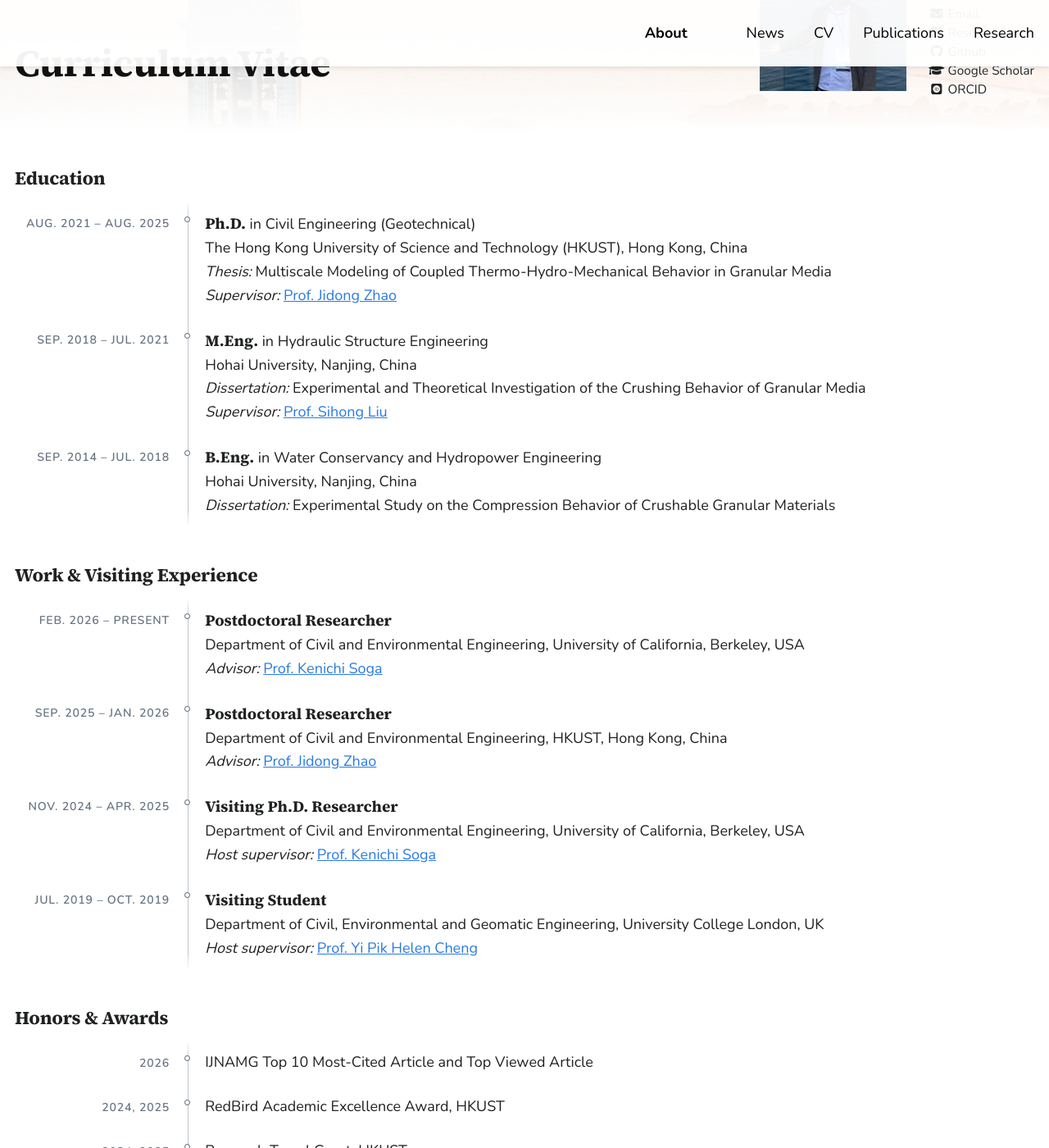
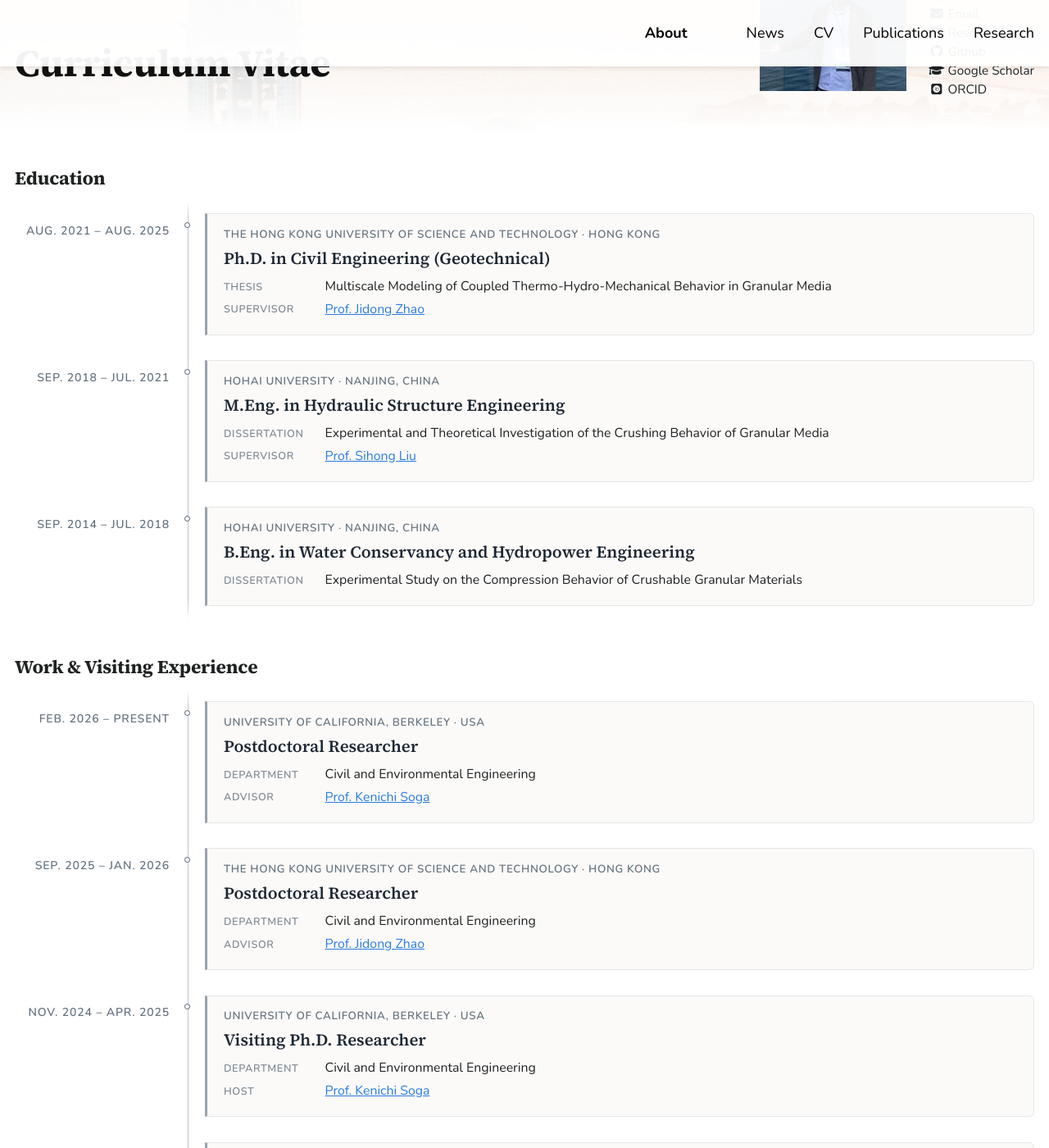
Before and after one commit to yujidu/yujidu.github.io, a Jekyll site: the page built from _pages/cv.md, in a window 1280 px wide and 1400 px high, scrolled down 311 px. Shown: the whole window at 82% size. Built offline with Jekyll 4.4.1, drawn with Linux system fonts in a browser that asks for light colours; some web fonts are replaced; some of the changed text lies outside the part shown.

Commit message:
CV: exact GRF funding, CEC end year; card design for education, experience and honors
Co-Authored-By: Claude Opus 5.5 <noreply@anthropic.com>
Claude-Session: https://claude.ai/code/session_01Vw9tGnbWFVNDt9UXvET6V8

```diff
--- a/_pages/cv.md
+++ b/_pages/cv.md
@@ -12,40 +12,68 @@ redirect_from:
 Education
 -----
 <ul class="cv-timeline">
-  <li><span class="cv-timeline__date">Aug. 2021 – Aug. 2025</span><div class="cv-timeline__body"><strong>Ph.D.</strong> in Civil Engineering (Geotechnical)<br>The Hong Kong University of Science and Technology (HKUST), Hong Kong, China<br><em>Thesis:</em> Multiscale Modeling of Coupled Thermo-Hydro-Mechanical Behavior in Granular Media<br><em>Supervisor:</em> <a href="https://jzhao.people.ust.hk/">Prof. Jidong Zhao</a></div></li>
-  <li><span class="cv-timeline__date">Sep. 2018 – Jul. 2021</span><div class="cv-timeline__body"><strong>M.Eng.</strong> in Hydraulic Structure Engineering<br>Hohai University, Nanjing, China<br><em>Dissertation:</em> Experimental and Theoretical Investigation of the Crushing Behavior of Granular Media<br><em>Supervisor:</em> <a href="https://sdxy.hhu.edu.cn/2021/0926/c15302a228739/page.htm">Prof. Sihong Liu</a></div></li>
-  <li><span class="cv-timeline__date">Sep. 2014 – Jul. 2018</span><div class="cv-timeline__body"><strong>B.Eng.</strong> in Water Conservancy and Hydropower Engineering<br>Hohai University, Nanjing, China<br><em>Dissertation:</em> Experimental Study on the Compression Behavior of Crushable Granular Materials</div></li>
+  <li class="cv-card cv-entry"><span class="cv-timeline__date">Aug. 2021 – Aug. 2025</span><div class="cv-timeline__body">
+    <div class="cv-card__eyebrow">The Hong Kong University of Science and Technology · Hong Kong</div>
+    <strong class="cv-card__title">Ph.D. in Civil Engineering (Geotechnical)</strong>
+    <dl class="cv-card__facts"><div><dt>Thesis</dt><dd>Multiscale Modeling of Coupled Thermo-Hydro-Mechanical Behavior in Granular Media</dd></div><div><dt>Supervisor</dt><dd><a href="https://jzhao.people.ust.hk/">Prof. Jidong Zhao</a></dd></div></dl>
+  </div></li>
+  <li class="cv-card cv-entry"><span class="cv-timeline__date">Sep. 2018 – Jul. 2021</span><div class="cv-timeline__body">
+    <div class="cv-card__eyebrow">Hohai University · Nanjing, China</div>
+    <strong class="cv-card__title">M.Eng. in Hydraulic Structure Engineering</strong>
+    <dl class="cv-card__facts"><div><dt>Dissertation</dt><dd>Experimental and Theoretical Investigation of the Crushing Behavior of Granular Media</dd></div><div><dt>Supervisor</dt><dd><a href="https://sdxy.hhu.edu.cn/2021/0926/c15302a228739/page.htm">Prof. Sihong Liu</a></dd></div></dl>
+  </div></li>
+  <li class="cv-card cv-entry"><span class="cv-timeline__date">Sep. 2014 – Jul. 2018</span><div class="cv-timeline__body">
+    <div class="cv-card__eyebrow">Hohai University · Nanjing, China</div>
+    <strong class="cv-card__title">B.Eng. in Water Conservancy and Hydropower Engineering</strong>
+    <dl class="cv-card__facts"><div><dt>Dissertation</dt><dd>Experimental Study on the Compression Behavior of Crushable Granular Materials</dd></div></dl>
+  </div></li>
 </ul>
 
 Work & Visiting Experience
 -----
 <ul class="cv-timeline">
-  <li><span class="cv-timeline__date">Feb. 2026 – Present</span><div class="cv-timeline__body"><strong>Postdoctoral Researcher</strong><br>Department of Civil and Environmental Engineering, University of California, Berkeley, USA<br><em>Advisor:</em> <a href="https://geomechanics.berkeley.edu/people/soga/">Prof. Kenichi Soga</a></div></li>
-  <li><span class="cv-timeline__date">Sep. 2025 – Jan. 2026</span><div class="cv-timeline__body"><strong>Postdoctoral Researcher</strong><br>Department of Civil and Environmental Engineering, HKUST, Hong Kong, China<br><em>Advisor:</em> <a href="https://jzhao.people.ust.hk/">Prof. Jidong Zhao</a></div></li>
-  <li><span class="cv-timeline__date">Nov. 2024 – Apr. 2025</span><div class="cv-timeline__body"><strong>Visiting Ph.D. Researcher</strong><br>Department of Civil and Environmental Engineering, University of California, Berkeley, USA<br><em>Host supervisor:</em> <a href="https://geomechanics.berkeley.edu/people/soga/">Prof. Kenichi Soga</a></div></li>
-  <li><span class="cv-timeline__date">Jul. 2019 – Oct. 2019</span><div class="cv-timeline__body"><strong>Visiting Student</strong><br>Department of Civil, Environmental and Geomatic Engineering, University College London, UK<br><em>Host supervisor:</em> <a href="https://profiles.ucl.ac.uk/6010">Prof. Yi Pik Helen Cheng</a></div></li>
+  <li class="cv-card cv-entry"><span class="cv-timeline__date">Feb. 2026 – Present</span><div class="cv-timeline__body">
+    <div class="cv-card__eyebrow">University of California, Berkeley · USA</div>
+    <strong class="cv-card__title">Postdoctoral Researcher</strong>
+    <dl class="cv-card__facts"><div><dt>Department</dt><dd>Civil and Environmental Engineering</dd></div><div><dt>Advisor</dt><dd><a href="https://geomechanics.berkeley.edu/people/soga/">Prof. Kenichi Soga</a></dd></div></dl>
+  </div></li>
+  <li class="cv-card cv-entry"><span class="cv-timeline__date">Sep. 2025 – Jan. 2026</span><div class="cv-timeline__body">
+    <div class="cv-card__eyebrow">The Hong Kong University of Science and Technology · Hong Kong</div>
+    <strong class="cv-card__title">Postdoctoral Researcher</strong>
+    <dl class="cv-card__facts"><div><dt>Department</dt><dd>Civil and Environmental Engineering</dd></div><div><dt>Advisor</dt><dd><a href="https://jzhao.people.ust.hk/">Prof. Jidong Zhao</a></dd></div></dl>
+  </div></li>
+  <li class="cv-card cv-entry"><span class="cv-timeline__date">Nov. 2024 – Apr. 2025</span><div class="cv-timeline__body">
+    <div class="cv-card__eyebrow">University of California, Berkeley · USA</div>
+    <strong class="cv-card__title">Visiting Ph.D. Researcher</strong>
+    <dl class="cv-card__facts"><div><dt>Department</dt><dd>Civil and Environmental Engineering</dd></div><div><dt>Host</dt><dd><a href="https://geomechanics.berkeley.edu/people/soga/">Prof. Kenichi Soga</a></dd></div></dl>
+  </div></li>
+  <li class="cv-card cv-entry"><span class="cv-timeline__date">Jul. 2019 – Oct. 2019</span><div class="cv-timeline__body">
+    <div class="cv-card__eyebrow">University College London · UK</div>
+    <strong class="cv-card__title">Visiting Student</strong>
+    <dl class="cv-card__facts"><div><dt>Department</dt><dd>Civil, Environmental and Geomatic Engineering</dd></div><div><dt>Host</dt><dd><a href="https://profiles.ucl.ac.uk/6010">Prof. Yi Pik Helen Cheng</a></dd></div></dl>
+  </div></li>
 </ul>
 
 Honors & Awards
 -----
-<ul class="cv-timeline">
-  <li><span class="cv-timeline__date">2026</span><div class="cv-timeline__body">IJNAMG Top 10 Most-Cited Article and Top Viewed Article</div></li>
-  <li><span class="cv-timeline__date">2024, 2025</span><div class="cv-timeline__body">RedBird Academic Excellence Award, HKUST</div></li>
-  <li><span class="cv-timeline__date">2024, 2025</span><div class="cv-timeline__body">Research Travel Grant, HKUST</div></li>
-  <li><span class="cv-timeline__date">2021 – 2025</span><div class="cv-timeline__body">Postgraduate Studentship, HKUST</div></li>
-  <li><span class="cv-timeline__date">2024</span><div class="cv-timeline__body">Overseas Research Award, HKUST</div></li>
-  <li><span class="cv-timeline__date">2022</span><div class="cv-timeline__body">Excellent Master's Dissertation in Hydraulic Engineering, China Association of Hydraulic Engineering Education</div></li>
-  <li><span class="cv-timeline__date">2022</span><div class="cv-timeline__body">Excellent Master's Dissertation of Jiangsu Province, Jiangsu Provincial Degree Committee</div></li>
-  <li><span class="cv-timeline__date">2022</span><div class="cv-timeline__body">Excellent Master's Dissertation, Hohai University</div></li>
-  <li><span class="cv-timeline__date">2021</span><div class="cv-timeline__body">RedBird PhD Scholarship Program, HKUST</div></li>
-  <li><span class="cv-timeline__date">2021</span><div class="cv-timeline__body">Outstanding Postgraduate, Hohai University</div></li>
-  <li><span class="cv-timeline__date">2021</span><div class="cv-timeline__body">Postgraduate "Science &amp; Technology Star", Hohai University</div></li>
-  <li><span class="cv-timeline__date">2018 – 2020</span><div class="cv-timeline__body">First Class Postgraduate Scholarship, Hohai University (2018, 2019 &amp; 2020)</div></li>
-  <li><span class="cv-timeline__date">2019, 2020</span><div class="cv-timeline__body">National Scholarship for Postgraduates, Ministry of Education of China</div></li>
-  <li><span class="cv-timeline__date">2020</span><div class="cv-timeline__body">Postgraduate Research &amp; Practice Innovation Program of Jiangsu Province</div></li>
-  <li><span class="cv-timeline__date">2019</span><div class="cv-timeline__body">Outstanding Master Thesis Cultivation Program, Hohai University</div></li>
-  <li><span class="cv-timeline__date">2019</span><div class="cv-timeline__body">First Class Prize, the 9th "MathorCup" College Mathematical Modeling Challenge</div></li>
-  <li><span class="cv-timeline__date">2018</span><div class="cv-timeline__body">Second Class Prize, the 15th "Huawei Cup" China Postgraduate Mathematical Contest in Modeling</div></li>
+<ul class="cv-timeline cv-honors">
+  <li><span class="cv-timeline__date">2026</span><div class="cv-timeline__body"><span class="cv-honor__name">IJNAMG Top 10 Most-Cited Article &amp; Top Viewed Article</span><span class="cv-honor__by">Wiley</span></div></li>
+  <li><span class="cv-timeline__date">2024, 2025</span><div class="cv-timeline__body"><span class="cv-honor__name">RedBird Academic Excellence Award</span><span class="cv-honor__by">HKUST</span></div></li>
+  <li><span class="cv-timeline__date">2024, 2025</span><div class="cv-timeline__body"><span class="cv-honor__name">Research Travel Grant</span><span class="cv-honor__by">HKUST</span></div></li>
+  <li><span class="cv-timeline__date">2021 – 2025</span><div class="cv-timeline__body"><span class="cv-honor__name">Postgraduate Studentship</span><span class="cv-honor__by">HKUST</span></div></li>
+  <li><span class="cv-timeline__date">2024</span><div class="cv-timeline__body"><span class="cv-honor__name">Overseas Research Award</span><span class="cv-honor__by">HKUST</span></div></li>
+  <li><span class="cv-timeline__date">2022</span><div class="cv-timeline__body"><span class="cv-honor__name">Excellent Master's Dissertation in Hydraulic Engineering</span><span class="cv-honor__by">China Association of Hydraulic Engineering Education</span></div></li>
+  <li><span class="cv-timeline__date">2022</span><div class="cv-timeline__body"><span class="cv-honor__name">Excellent Master's Dissertation of Jiangsu Province</span><span class="cv-honor__by">Jiangsu Provincial Degree Committee</span></div></li>
+  <li><span class="cv-timeline__date">2022</span><div class="cv-timeline__body"><span class="cv-honor__name">Excellent Master's Dissertation</span><span class="cv-honor__by">Hohai University</span></div></li>
+  <li><span class="cv-timeline__date">2021</span><div class="cv-timeline__body"><span class="cv-honor__name">RedBird PhD Scholarship Program</span><span class="cv-honor__by">HKUST</span></div></li>
+  <li><span class="cv-timeline__date">2021</span><div class="cv-timeline__body"><span class="cv-honor__name">Outstanding Postgraduate</span><span class="cv-honor__by">Hohai University</span></div></li>
+  <li><span class="cv-timeline__date">2021</span><div class="cv-timeline__body"><span class="cv-honor__name">Postgraduate "Science &amp; Technology Star"</span><span class="cv-honor__by">Hohai University</span></div></li>
+  <li><span class="cv-timeline__date">2018 – 2020</span><div class="cv-timeline__body"><span class="cv-honor__name">First Class Postgraduate Scholarship (2018, 2019 &amp; 2020)</span><span class="cv-honor__by">Hohai University</span></div></li>
+  <li><span class="cv-timeline__date">2019, 2020</span><div class="cv-timeline__body"><span class="cv-honor__name">National Scholarship for Postgraduates</span><span class="cv-honor__by">Ministry of Education of China</span></div></li>
+  <li><span class="cv-timeline__date">2020</span><div class="cv-timeline__body"><span class="cv-honor__name">Postgraduate Research &amp; Practice Innovation Program of Jiangsu Province</span><span class="cv-honor__by">Jiangsu Province</span></div></li>
+  <li><span class="cv-timeline__date">2019</span><div class="cv-timeline__body"><span class="cv-honor__name">Outstanding Master Thesis Cultivation Program</span><span class="cv-honor__by">Hohai University</span></div></li>
+  <li><span class="cv-timeline__date">2019</span><div class="cv-timeline__body"><span class="cv-honor__name">First Class Prize, the 9th "MathorCup" College Mathematical Modeling Challenge</span><span class="cv-honor__by">MathorCup</span></div></li>
+  <li><span class="cv-timeline__date">2018</span><div class="cv-timeline__body"><span class="cv-honor__name">Second Class Prize, the 15th "Huawei Cup" China Postgraduate Mathematical Contest in Modeling</span><span class="cv-honor__by">Huawei Cup</span></div></li>
 </ul>
 
 Research Projects
@@ -66,20 +94,20 @@ Research Projects
     <strong class="cv-proj__title">A digital twin for enhancing coastal resilience against extreme storm surges in Hong Kong</strong>
     <dl class="cv-proj__facts"><div><dt>PI</dt><dd>Prof. Jidong Zhao (Project Coordinator)</dd></div><div><dt>Role</dt><dd>Participant</dd></div><div><dt>Funding</dt><dd class="cv-proj__amount">HK$62.89 million</dd></div></dl>
   </div></li>
-  <li class="cv-proj"><span class="cv-timeline__date">2023 – </span><div class="cv-timeline__body">
+  <li class="cv-proj"><span class="cv-timeline__date">2023 – 2026</span><div class="cv-timeline__body">
     <div class="cv-proj__funder">California Energy Commission<span class="cv-proj__grant">GFO-22-503</span></div>
     <strong class="cv-proj__title">Performance-based monitoring and risk assessment tool for gas pipelines under natural forces</strong>
     <dl class="cv-proj__facts"><div><dt>PI</dt><dd>Prof. Kenichi Soga</dd></div><div><dt>Role</dt><dd>Participant</dd></div><div><dt>Funding</dt><dd class="cv-proj__amount">US$4.41 million</dd></div></dl>
   </div></li>
   <li class="cv-proj"><span class="cv-timeline__date">2022 – 2024</span><div class="cv-timeline__body">
     <div class="cv-proj__funder">Research Grants Council of Hong Kong · General Research Fund<span class="cv-proj__grant">#16206322</span></div>
-    <strong class="cv-proj__title">A combined physics-informed deep learning and multiscale modeling framework for simulating thaw-induced landslides in permafrost</strong>
-    <dl class="cv-proj__facts"><div><dt>PI</dt><dd>Dr. Shiwei Zhao (Co-PI: Prof. Jidong Zhao)</dd></div><div><dt>Role</dt><dd>Participant</dd></div><div><dt>Funding</dt><dd class="cv-proj__amount">HK$1.1 million</dd></div></dl>
+    <strong class="cv-proj__title">A combined physics-informed deep learning and multiscale modelling framework for simulation of thaw-induced landslide in permafrost</strong>
+    <dl class="cv-proj__facts"><div><dt>PI</dt><dd>Dr. Shiwei Zhao (Co-PI: Prof. Jidong Zhao)</dd></div><div><dt>Role</dt><dd>Participant</dd></div><div><dt>Funding</dt><dd class="cv-proj__amount">HK$802,220</dd></div></dl>
   </div></li>
   <li class="cv-proj"><span class="cv-timeline__date">2021 – 2023</span><div class="cv-timeline__body">
     <div class="cv-proj__funder">Research Grants Council of Hong Kong · General Research Fund<span class="cv-proj__grant">#16211221</span></div>
-    <strong class="cv-proj__title">Multiscale modeling of thermo-hydro-mechanical behavior in granular sediments for gas hydrate recovery</strong>
-    <dl class="cv-proj__facts"><div><dt>PI</dt><dd>Prof. Jidong Zhao</dd></div><div><dt>Role</dt><dd>Participant</dd></div><div><dt>Funding</dt><dd class="cv-proj__amount">HK$1.0 million</dd></div></dl>
+    <strong class="cv-proj__title">Multiscale modeling of thermo-hydro-mechanical (THM) behavior in granular sediments for gas hydrate recovery</strong>
+    <dl class="cv-proj__facts"><div><dt>PI</dt><dd>Prof. Jidong Zhao</dd></div><div><dt>Role</dt><dd>Participant</dd></div><div><dt>Funding</dt><dd class="cv-proj__amount">HK$911,317</dd></div></dl>
   </div></li>
 </ul>
 
--- a/_sass/_home.scss
+++ b/_sass/_home.scss
@@ -1221,3 +1221,127 @@ $cv-ink: #4a5a6a;
     top: 1.1em;
   }
 }
+
+/* CV education & experience: same card language as the projects */
+.cv-card {
+  padding: 0.85em 0 !important;
+
+  &::before {
+    top: 1.45em !important;
+  }
+
+  .cv-timeline__date {
+    padding-top: 0.75em;
+  }
+
+  .cv-timeline__body {
+    padding: 0.8em 1em 0.85em 1.1em;
+    background: #fbfaf8;
+    border: 1px solid rgba($cv-ink, 0.12);
+    border-left: 3px solid rgba($cv-ink, 0.55);
+    border-radius: 0 6px 6px 0;
+    transition: box-shadow 0.2s, border-color 0.2s;
+  }
+
+  &:hover .cv-timeline__body {
+    box-shadow: 0 3px 14px rgba(0, 0, 0, 0.06);
+    border-left-color: $cv-ink;
+  }
+}
+
+.cv-card__eyebrow {
+  font-size: 0.74em;
+  font-weight: 600;
+  letter-spacing: 0.05em;
+  text-transform: uppercase;
+  color: rgba($cv-ink, 0.85);
+  margin-bottom: 0.3em;
+}
+
+.cv-card .cv-card__title {
+  display: block;
+  font-family: $serif;
+  font-size: 1.12em;
+  line-height: 1.4;
+  font-weight: 600;
+  color: #1d2733;
+}
+
+.cv-card__facts {
+  margin: 0.5em 0 0;
+  font-size: 0.88em;
+
+  div {
+    display: grid;
+    grid-template-columns: 7.2em 1fr;
+    gap: 0.6em;
+    margin: 0.15em 0;
+  }
+
+  dt {
+    margin: 0;
+    font-size: 0.8em;
+    font-weight: 600;
+    letter-spacing: 0.05em;
+    text-transform: uppercase;
+    color: rgba($cv-ink, 0.7);
+    padding-top: 0.2em;
+  }
+
+  dd {
+    margin: 0;
+  }
+}
+
+/* CV honors: compact rows, award name with the awarding body beneath */
+.cv-honors li {
+  padding: 0.45em 0;
+
+  &::before {
+    top: 0.85em;
+  }
+
+  .cv-timeline__body {
+    padding: 0.1em 0.6em;
+    margin-left: -0.6em;
+    border-radius: 4px;
+    transition: background 0.2s;
+  }
+
+  &:hover .cv-timeline__body {
+    background: rgba($cv-ink, 0.05);
+  }
+}
+
+.cv-honors .cv-timeline__date {
+  padding-top: 0.25em;
+}
+
+.cv-honor__name {
+  display: block;
+  font-weight: 600;
+  color: #1d2733;
+  line-height: 1.45;
+}
+
+.cv-honor__by {
+  display: block;
+  font-size: 0.8em;
+  letter-spacing: 0.02em;
+  color: rgba($cv-ink, 0.75);
+}
+
+@media (max-width: 600px) {
+  .cv-card .cv-timeline__date {
+    padding-top: 0;
+  }
+
+  .cv-card::before {
+    top: 1.1em !important;
+  }
+
+  .cv-card__facts div {
+    grid-template-columns: 1fr;
+    gap: 0;
+  }
+}
```
